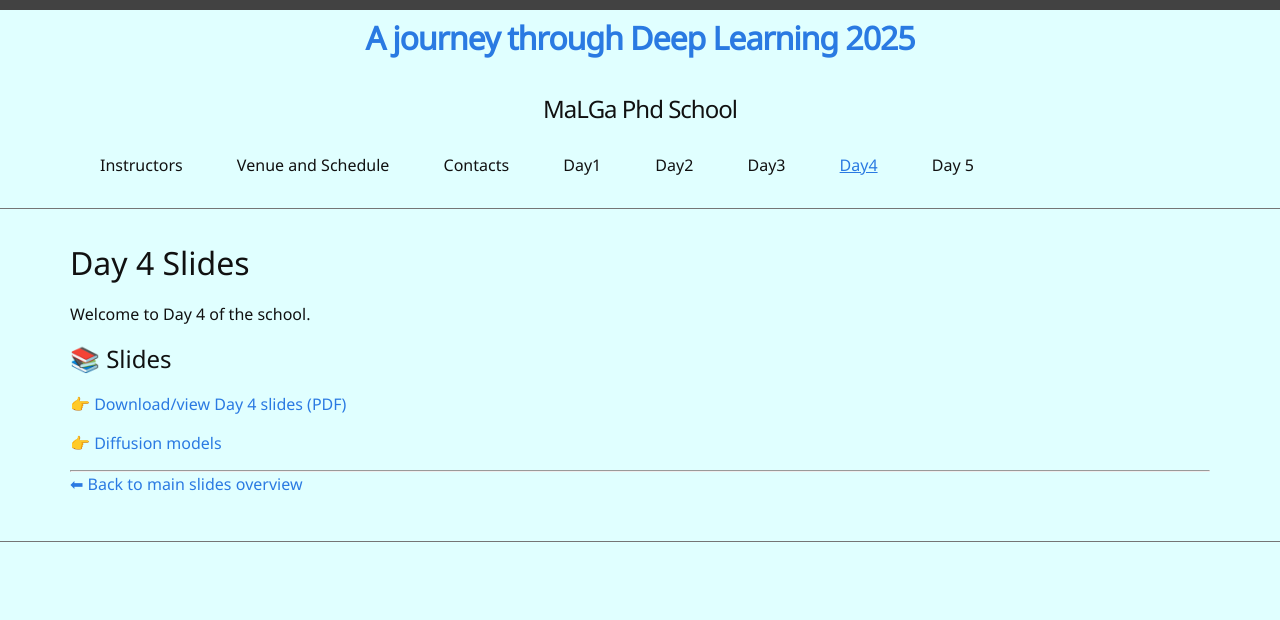
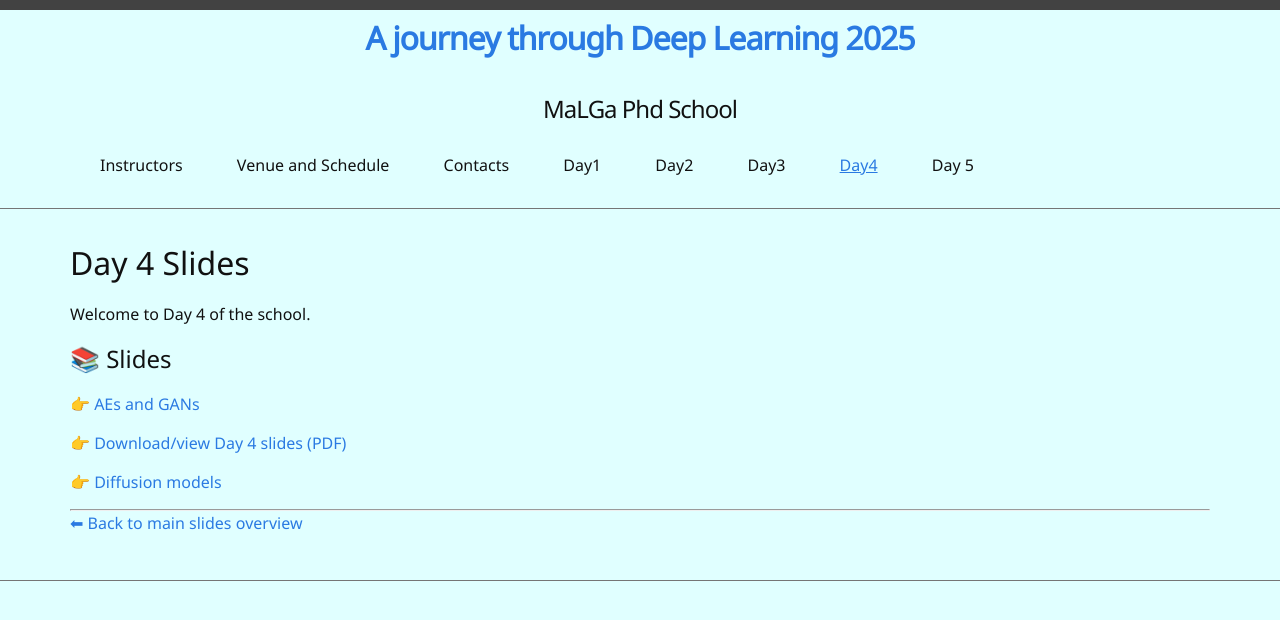
Before and after one commit to A-Journey-through-Deep-Learning/2025, a Jekyll site: the page built from Day4.md, in a window 1280 px wide. Shown: the top 620 px of the page. Built offline with Jekyll 4.4.1, drawn with Linux system fonts in a browser that asks for light colours.

Commit message:
Update Day4.md

```diff
--- a/Day4.md
+++ b/Day4.md
@@ -9,6 +9,7 @@ Welcome to Day 4 of the school.
 
 ## 📚 Slides
 
+👉 [AEs and GANs](06_Autoencoders_GANS.pdf)
 
 👉 [Download/view Day 4 slides (PDF)](slide_day_1.pdf)
 
```
